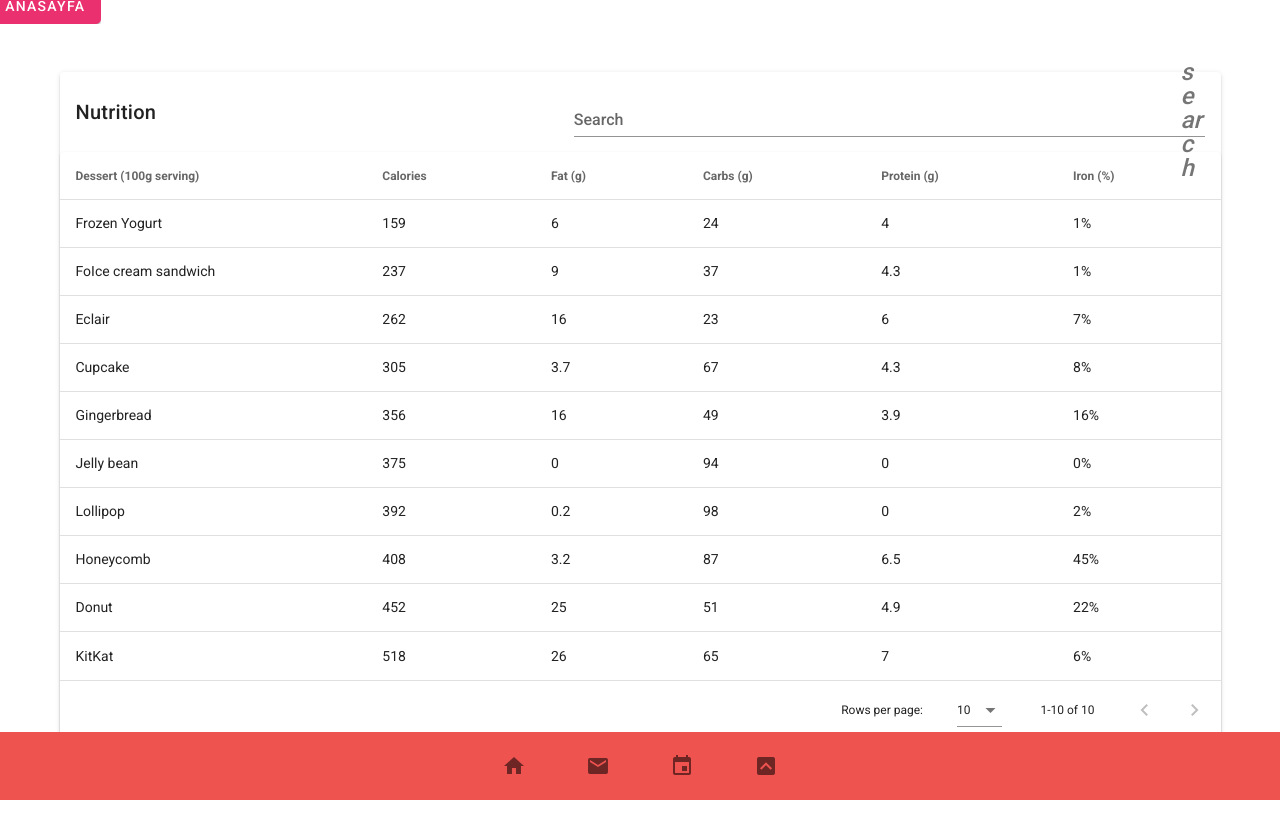
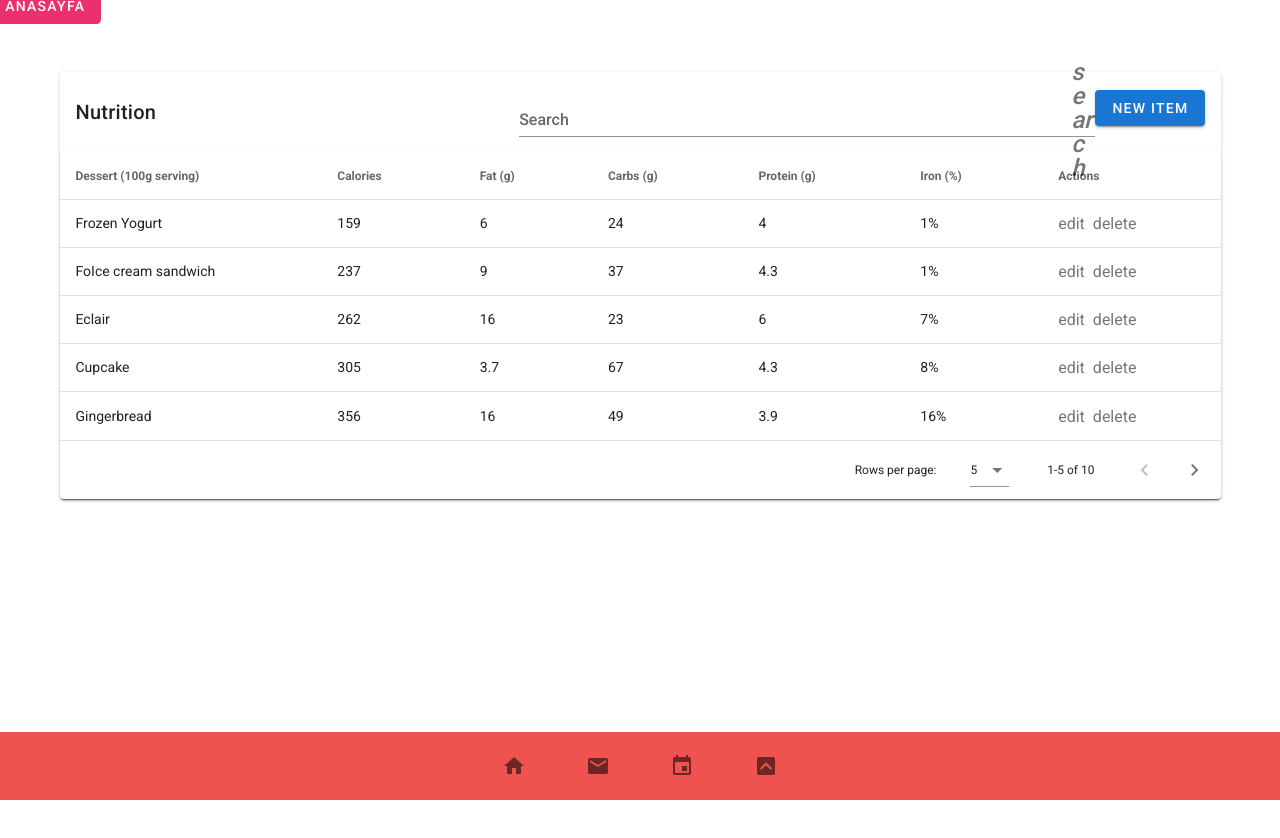
Before and after one commit to rasimoner/cari, a Vue app: page /users in a window 1280 px wide. Shown: the top 838 px of the page. Built offline with nearby package versions, Linux system fonts and the light colour scheme.

Commit message:
refactor ras table component

```diff
--- a/package.json
+++ b/package.json
@@ -32,6 +32,7 @@
     "eslint-plugin-vue": "^5.0.0",
     "fibers": "^4.0.2",
     "gh-pages": "^2.2.0",
+    "material-design-icons-iconfont": "^5.0.1",
     "sass": "^1.19.0",
     "sass-loader": "^8.0.0",
     "typescript": "~3.5.3",
--- a/src/components/rasComp/rasTableComponent.vue
+++ b/src/components/rasComp/rasTableComponent.vue
@@ -11,6 +11,44 @@
                         single-line
                         hide-details
                 />
+                <v-dialog v-model="dialog" max-width="500px">
+                    <template v-slot:activator="{ on }">
+                        <v-btn color="primary" dark class="mb-2" v-on="on">New Item</v-btn>
+                    </template>
+                    <v-card>
+                        <v-card-title>
+                            <span class="headline">{{ formTitle }}</span>
+                        </v-card-title>
+
+                        <v-card-text>
+                            <v-container>
+                                <v-row>
+                                    <v-col cols="12" sm="6" md="4">
+                                        <v-text-field v-model="editedItem.name" label="Dessert name"/>
+                                    </v-col>
+                                    <v-col cols="12" sm="6" md="4">
+                                        <v-text-field v-model="editedItem.calories" label="Calories"/>
+                                    </v-col>
+                                    <v-col cols="12" sm="6" md="4">
+                                        <v-text-field v-model="editedItem.fat" label="Fat (g)"/>
+                                    </v-col>
+                                    <v-col cols="12" sm="6" md="4">
+                                        <v-text-field v-model="editedItem.carbs" label="Carbs (g)"/>
+                                    </v-col>
+                                    <v-col cols="12" sm="6" md="4">
+                                        <v-text-field v-model="editedItem.protein" label="Protein (g)"/>
+                                    </v-col>
+                                </v-row>
+                            </v-container>
+                        </v-card-text>
+
+                        <v-card-actions>
+                            <v-spacer/>
+                            <v-btn color="blue darken-1" text @click="close">Cancel</v-btn>
+                            <v-btn color="blue darken-1" text @click="save">Save</v-btn>
+                        </v-card-actions>
+                    </v-card>
+                </v-dialog>
             </v-card-title>
             <v-spacer/>
             <v-data-table
@@ -21,8 +59,30 @@
                     :search="search"
                     :loading="loading"
                     class="elevation-1"
-            />
+                    :items-per-page="5"
+            >
+
+            <template v-slot:item.action="{ item }">
+                <v-icon
+                        small
+                        class="mr-2"
+                        @click="editItem(item)"
+                >
+                    edit
+                </v-icon>
+                <v-icon
+                        small
+                        class="mr-2"
+                        @click="deleteItem(item)"
+                >
+                    delete
+                </v-icon>
+            </template>
+            </v-data-table>
         </v-card>
+        <br/>
+        <br/>
+        <br/>
     </v-app>
 </template>
 
@@ -43,7 +103,6 @@
             {
                 text: 'Dessert (100g serving)',
                 align: 'left',
-                sortable: false,
                 value: 'name',
             },
             {text: 'Calories', value: 'calories'},
@@ -51,7 +110,24 @@
             {text: 'Carbs (g)', value: 'carbs'},
             {text: 'Protein (g)', value: 'protein'},
             {text: 'Iron (%)', value: 'iron'},
+            {text: 'Actions', value: 'action', sortable: false},
         ];
+        dialog: boolean = false;
+        editedIndex: number = -1;
+        editedItem: RasTableModel = {
+            name: '',
+            calories: 0,
+            fat: 0,
+            carbs: 0,
+            protein: 0,
+        };
+        defaultItem: RasTableModel = {
+            name: '',
+            calories: 0,
+            fat: 0,
+            carbs: 0,
+            protein: 0,
+        };
 
         @Watch("search")
         @Watch("options", {deep: true, immediate: true})
@@ -67,6 +143,39 @@
                         this.totalItems = res.total;
                     }
                 })
+        }
+
+        get formTitle () {
+            return this.editedIndex === -1 ? 'New Item' : 'Edit Item'
+        }
+        // @Watch("dialog")
+        // dialog (val: boolean) {
+        //     val || this.close()
+        // }
+
+        editItem (item: RasTableModel) {
+            this.editedIndex = this.items.indexOf(item);
+            this.editedItem = Object.assign({}, item);
+            this.dialog = true
+        }
+        deleteItem (item: RasTableModel) {
+            const index = this.items.indexOf(item);
+            confirm('Are you sure you want to delete this item?') && this.items.splice(index, 1)
+        }
+        close () {
+            this.dialog = false;
+            setTimeout(() => {
+                this.editedItem = Object.assign({}, this.defaultItem);
+                this.editedIndex = -1;
+            }, 300)
+        }
+        save () {
+            if (this.editedIndex > -1) {
+                Object.assign(this.items[this.editedIndex], this.editedItem)
+            } else {
+                this.items.push(this.editedItem)
+            }
+            this.close()
         }
 
         getDataFromApi() {
```
Also changed, not shown: src/plugins/vuetify.ts (+31 -0 lines), 1 other file (tests, documents, lock files or other folders).
